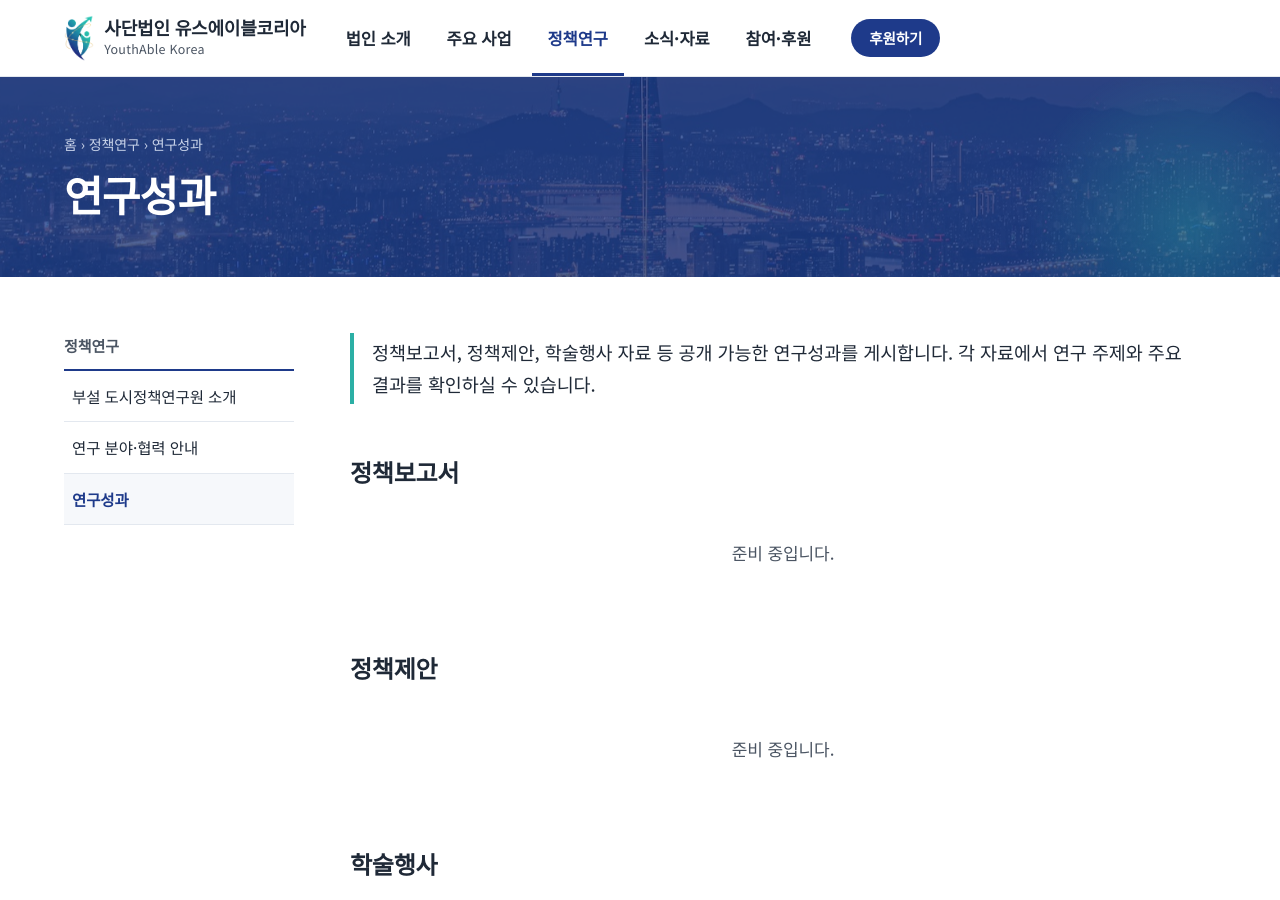
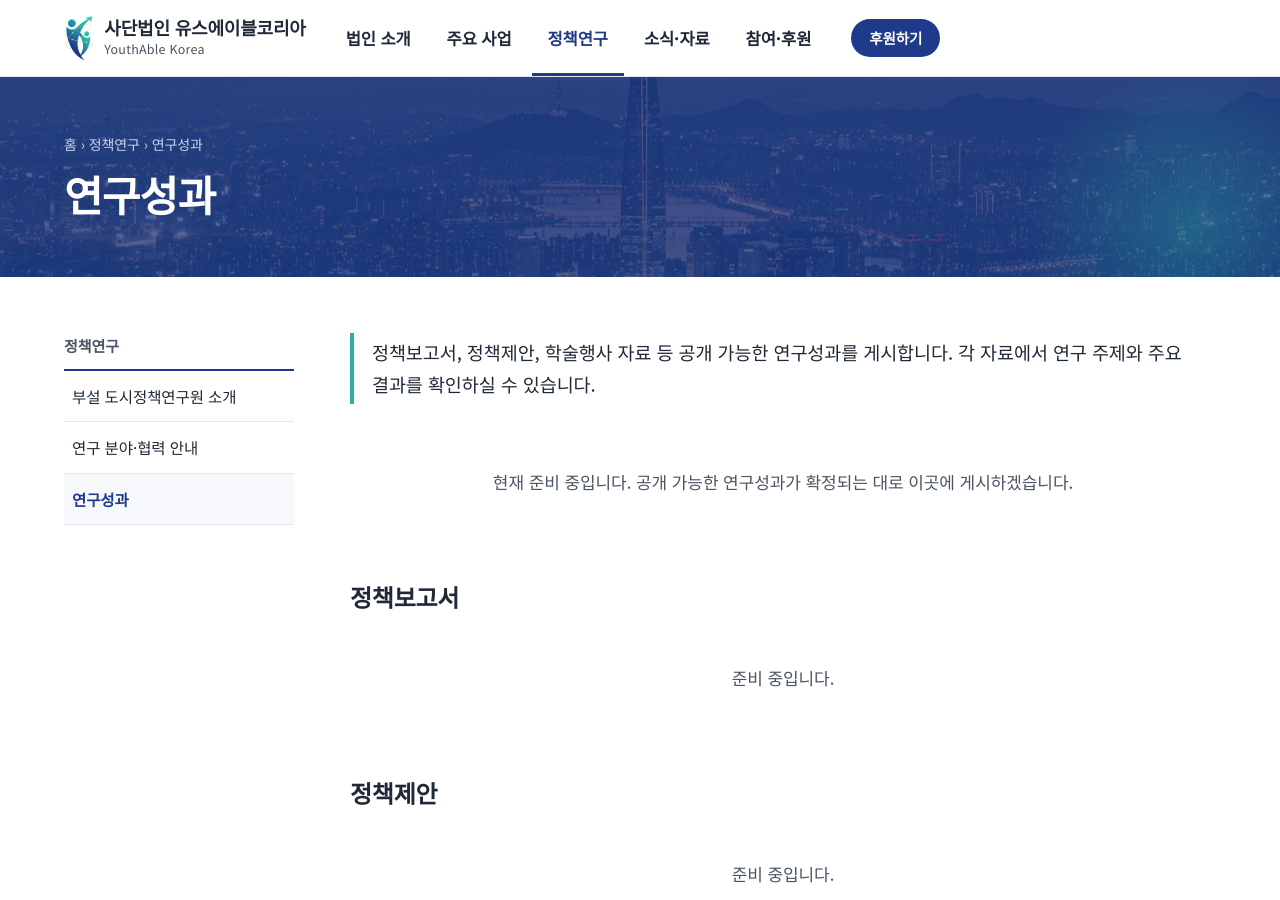
Before and after one commit to youthablekorea/youthablekorea.github.io, a Jekyll site: the page built from research-results.html, in a window 1280 px wide and 900 px high. Built offline with Jekyll 4.4.1, drawn with Linux system fonts in a browser that asks for light colours.

Commit message:
연구성과: 자료가 없을 때 안내 문구 표시
Co-Authored-By: Claude Opus 5.5 <noreply@anthropic.com>
Claude-Session: https://claude.ai/code/session_01XT5rkczf3K2yJSHuGpxKK8

```diff
--- a/research-results.html
+++ b/research-results.html
@@ -35,7 +35,7 @@
   </div>
 </div>
 <div class="page-h"><img class="bg" src="assets/img/seoul_sunset.jpg" alt="" loading="lazy"><div class="wrap"><div class="crumb"><a href="index.html">홈</a> › <a href="research.html">정책연구</a> › 연구성과</div><h1>연구성과</h1></div></div><main id="main" class="wrap layout"><aside class="lnb"><h2>정책연구</h2><nav aria-label="정책연구 하위 메뉴"><ul><li><a href="research-intro.html">부설 도시정책연구원 소개</a></li><li><a href="research-field.html">연구 분야·협력 안내</a></li><li><a href="research-results.html" aria-current="page">연구성과</a></li></ul></nav></aside><div class="content"><p class="intro">정책보고서, 정책제안, 학술행사 자료 등 공개 가능한 연구성과를 게시합니다. 각 자료에서 연구 주제와 주요 결과를 확인하실 수 있습니다.</p>
-{% assign rs = site.categories.archive | where: "kind", "research" %}{% if rs.size == 0 %}<p class="empty">현재 준비 중입니다. 공개 가능한 연구성과가 확정되는 대로 이곳에 게시하겠습니다.</p>{% endif %}<h2 class="rtype">정책보고서</h2>{% assign rt = rs | where: "rtype", "정책보고서" %}{% if rt.size > 0 %}<ul class="files">{% for p in rt %}{% include frow.html p=p %}{% endfor %}</ul>{% else %}<p class="empty">준비 중입니다.</p>{% endif %}<h2 class="rtype">정책제안</h2>{% assign rt = rs | where: "rtype", "정책제안" %}{% if rt.size > 0 %}<ul class="files">{% for p in rt %}{% include frow.html p=p %}{% endfor %}</ul>{% else %}<p class="empty">준비 중입니다.</p>{% endif %}<h2 class="rtype">학술행사</h2>{% assign rt = rs | where: "rtype", "학술행사" %}{% if rt.size > 0 %}<ul class="files">{% for p in rt %}{% include frow.html p=p %}{% endfor %}</ul>{% else %}<p class="empty">준비 중입니다.</p>{% endif %}{% assign rn = rs | where_exp: "p", "p.rtype == nil" %}{% if rn.size > 0 %}<h2 class="rtype">그 밖의 연구성과</h2><ul class="files">{% for p in rn %}{% include frow.html p=p %}{% endfor %}</ul>{% endif %}
+{% assign rs = site.categories.archive | where: "kind", "research" %}{% unless rs.size > 0 %}<p class="empty">현재 준비 중입니다. 공개 가능한 연구성과가 확정되는 대로 이곳에 게시하겠습니다.</p>{% endunless %}<h2 class="rtype">정책보고서</h2>{% assign rt = rs | where: "rtype", "정책보고서" %}{% if rt.size > 0 %}<ul class="files">{% for p in rt %}{% include frow.html p=p %}{% endfor %}</ul>{% else %}<p class="empty">준비 중입니다.</p>{% endif %}<h2 class="rtype">정책제안</h2>{% assign rt = rs | where: "rtype", "정책제안" %}{% if rt.size > 0 %}<ul class="files">{% for p in rt %}{% include frow.html p=p %}{% endfor %}</ul>{% else %}<p class="empty">준비 중입니다.</p>{% endif %}<h2 class="rtype">학술행사</h2>{% assign rt = rs | where: "rtype", "학술행사" %}{% if rt.size > 0 %}<ul class="files">{% for p in rt %}{% include frow.html p=p %}{% endfor %}</ul>{% else %}<p class="empty">준비 중입니다.</p>{% endif %}{% assign rn = rs | where_exp: "p", "p.rtype == nil" %}{% if rn.size > 0 %}<h2 class="rtype">그 밖의 연구성과</h2><ul class="files">{% for p in rn %}{% include frow.html p=p %}{% endfor %}</ul>{% endif %}
 <div class="notice">공공재원으로 수행한 과제의 성과는 관계 법령과 과업지시서가 정한 공개 범위 안에서 게시합니다. 게시된 자료는 <a href="news-archive.html">자료실</a>에서도 열람하실 수 있습니다.</div></div></main><footer class="site-f">
   <div class="wrap">
     <div class="top">
```
